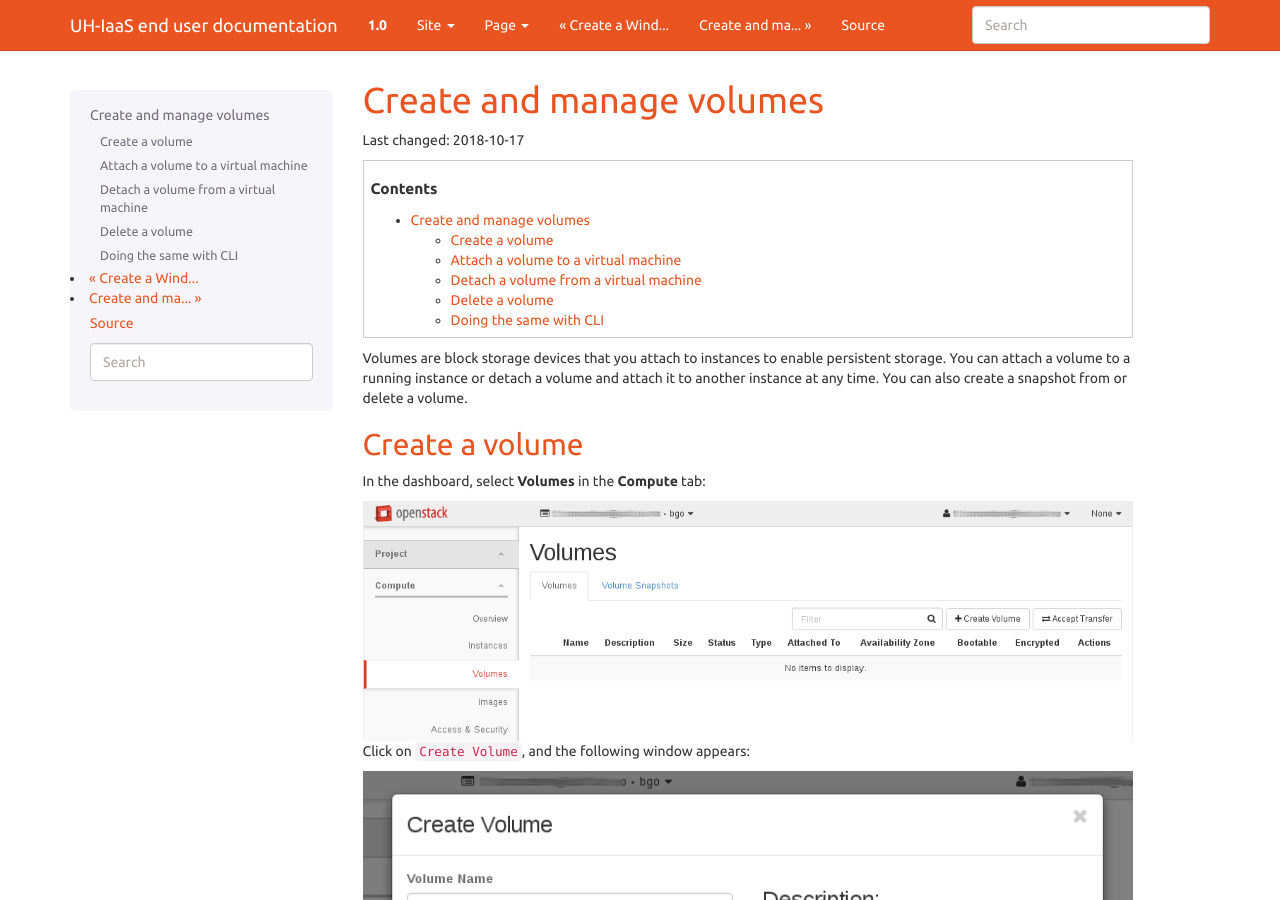
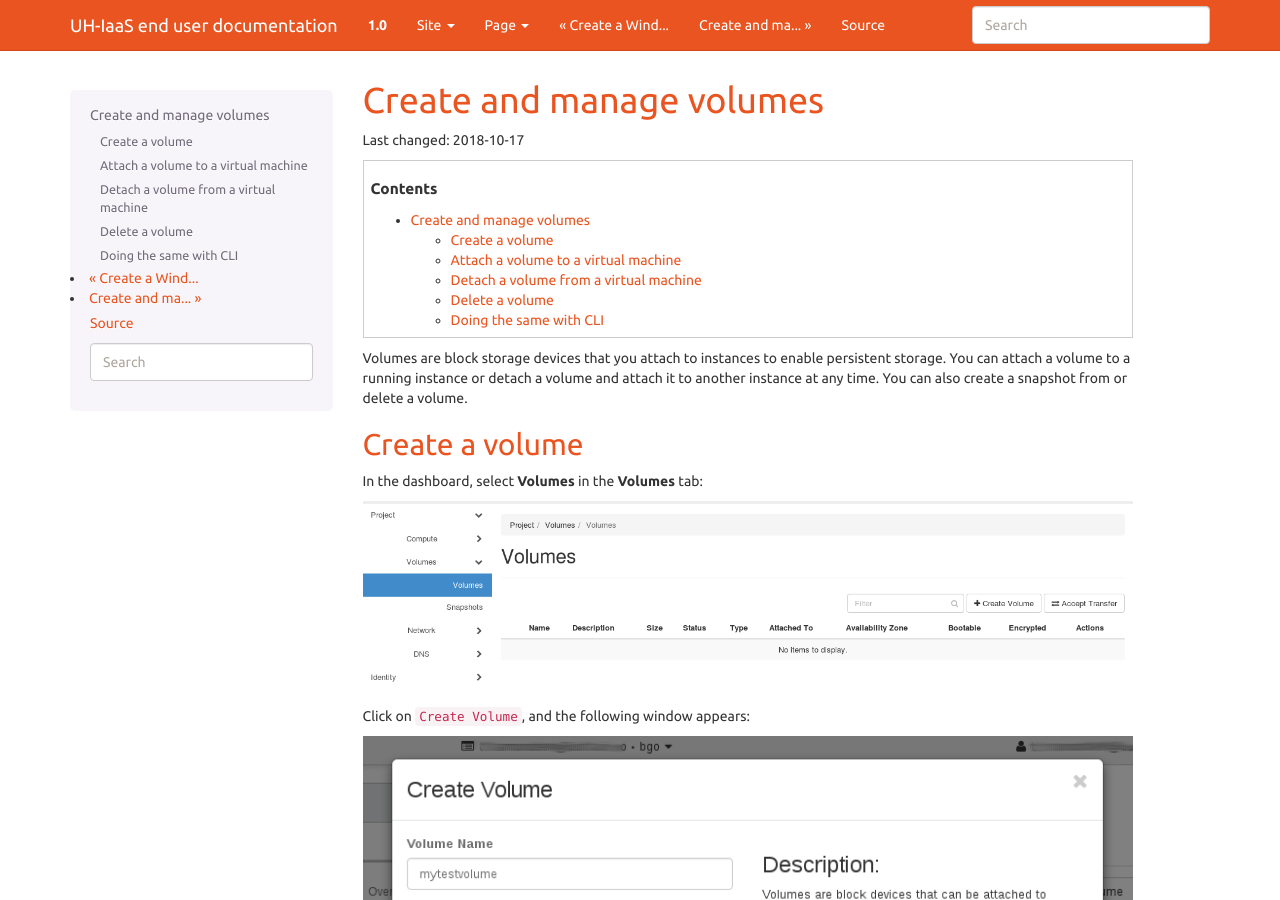
Before and after one commit to norcams/docs-enduser, a Sphinx documentation site: the page built from docs/manage-volumes.rst, in a window 1280 px wide and 900 px high. Built offline with Sphinx 7.4.7, drawn with Linux system fonts in a browser that asks for light colours; some of the changed text lies outside the part shown.

Commit message:
Updated pike/volume

```diff
--- a/docs/manage-volumes.rst
+++ b/docs/manage-volumes.rst
@@ -17,11 +17,11 @@ time. You can also create a snapshot from or delete a volume.
 Create a volume
 ---------------
 
-In the dashboard, select **Volumes** in the **Compute** tab:
+In the dashboard, select **Volumes** in the **Volumes** tab:
 
 .. image:: images/dashboard-volumes-01.png
    :align: center
-   :alt: Dashboard - Compute -> Volumes
+   :alt: Dashboard - Volumes -> Volumes
 
 Click on ``Create Volume``, and the following window appears:
 
@@ -54,7 +54,7 @@ Attach a volume to a virtual machine
 After creating one or more volumes, you can attach them to virtual
 machines (instances). A volume is a block storage device, and can only
 be attached to one virtual machine at a time. In the **Volumes** tab
-under **Compute**, select *Manage Attachments* from the dropdown menu:
+under **Volumes**, select *Manage Attachments* from the dropdown menu:
 
 .. image:: images/dashboard-attach-volume-01.png
    :align: center
@@ -109,8 +109,7 @@ Detach a volume from a virtual machine
 --------------------------------------
 
 In order to detach a volume from a virtual machine (instance),
-select *Manage Attachments* from the dropdown menu in the **Volumes** tab
-under **Compute**:
+select *Manage Attachments* from the dropdown menu in the **Volumes**:
 
 .. image:: images/dashboard-detach-volume-01.png
    :align: center
@@ -135,8 +134,7 @@ The volume is now detached.
 Delete a volume
 ---------------
 
-Deleting a volume is pretty straightforward. In the **Volumes** tab
-under **Compute**, select the appropriate check boxes for the volumes
+Deleting a volume is pretty straightforward. In the **Volumes**, select the appropriate check boxes for the volumes
 that you want to delete, and click ``Delete Volumes``:
 
 .. image:: images/dashboard-delete-volume-01.png
```
Also changed, not shown: docs/images/dashboard-attach-volume-01.png, docs/images/dashboard-attach-volume-03.png, docs/images/dashboard-create-instance-03.png (deleted), docs/images/dashboard-create-instance-04.png (deleted), docs/images/dashboard-create-instance-05.png (deleted), docs/images/dashboard-create-volume-02.png, docs/images/dashboard-delete-volume-01.png, docs/images/dashboard-detach-volume-01.png, docs/images/dashboard-volumes-01.png.
